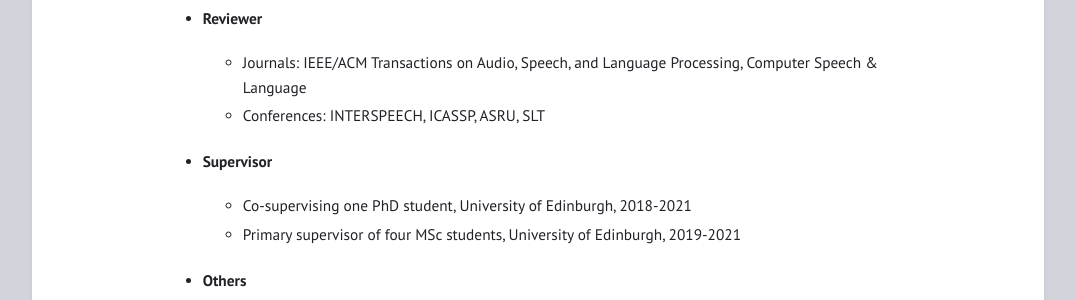
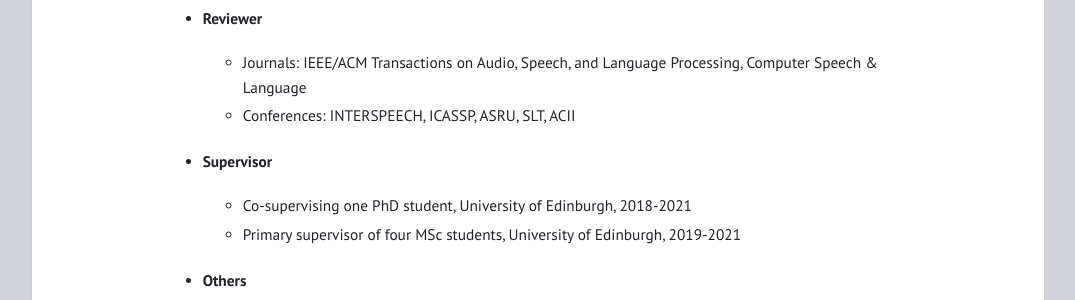
Before and after one commit to eloweimi/eloweimi.github.io, a Jekyll site: the page built from roles.md, in a window 1280 px wide. Shown: the part 542-842 px from the top of the page, without its empty margins (102-1177 px from the left). Built offline with Jekyll 4.4.1, drawn with Linux system fonts in a browser that asks for light colours.

Commit message:
Update roles.md

```diff
--- a/roles.md
+++ b/roles.md
@@ -23,7 +23,7 @@ title: ""
 
 * #### Reviewer
    - Journals: IEEE/ACM Transactions on Audio, Speech, and Language Processing, Computer Speech & Language
-   - Conferences: INTERSPEECH, ICASSP, ASRU, SLT
+   - Conferences: INTERSPEECH, ICASSP, ASRU, SLT, ACII
 
 
 * #### Supervisor
```
